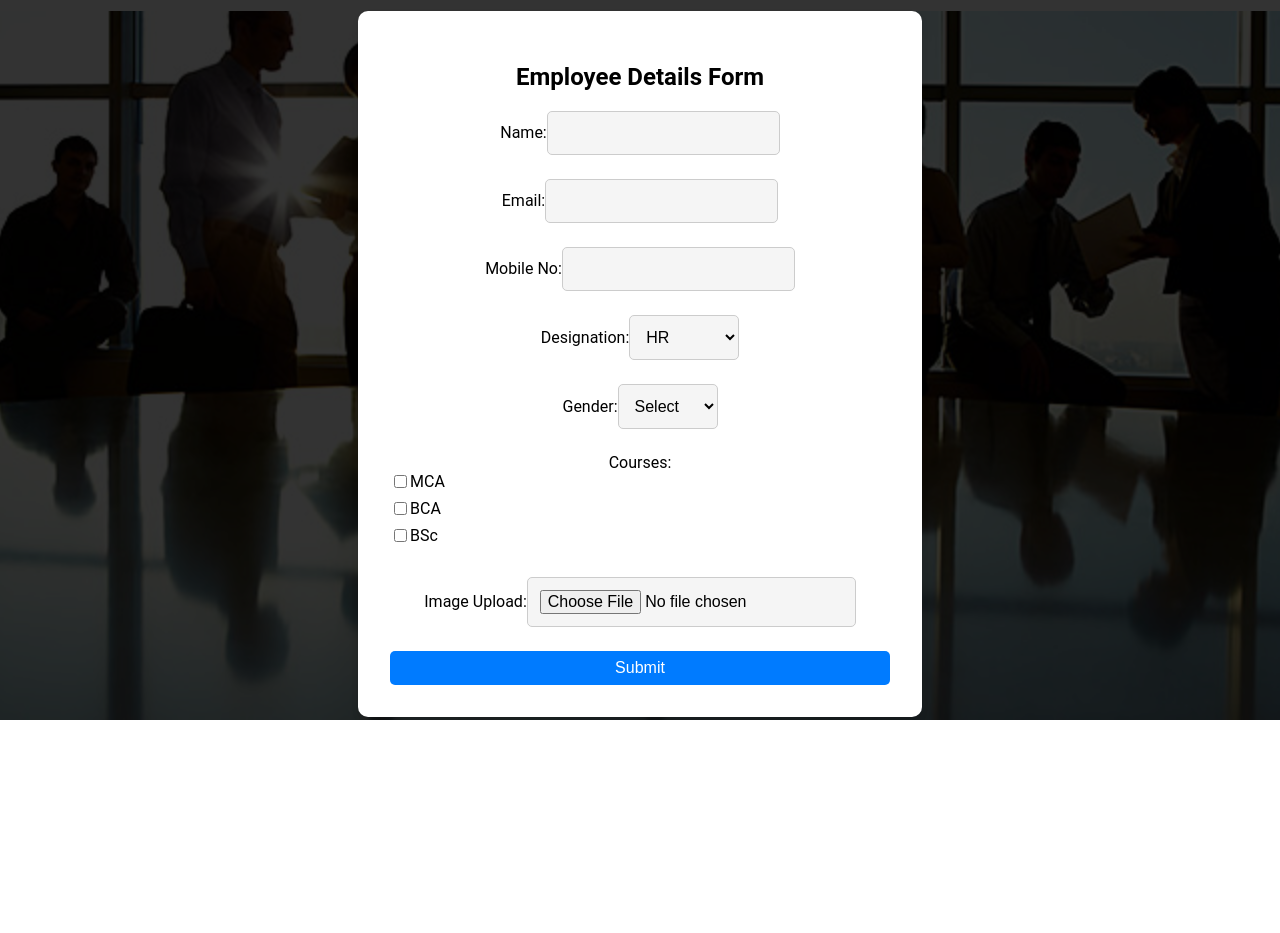
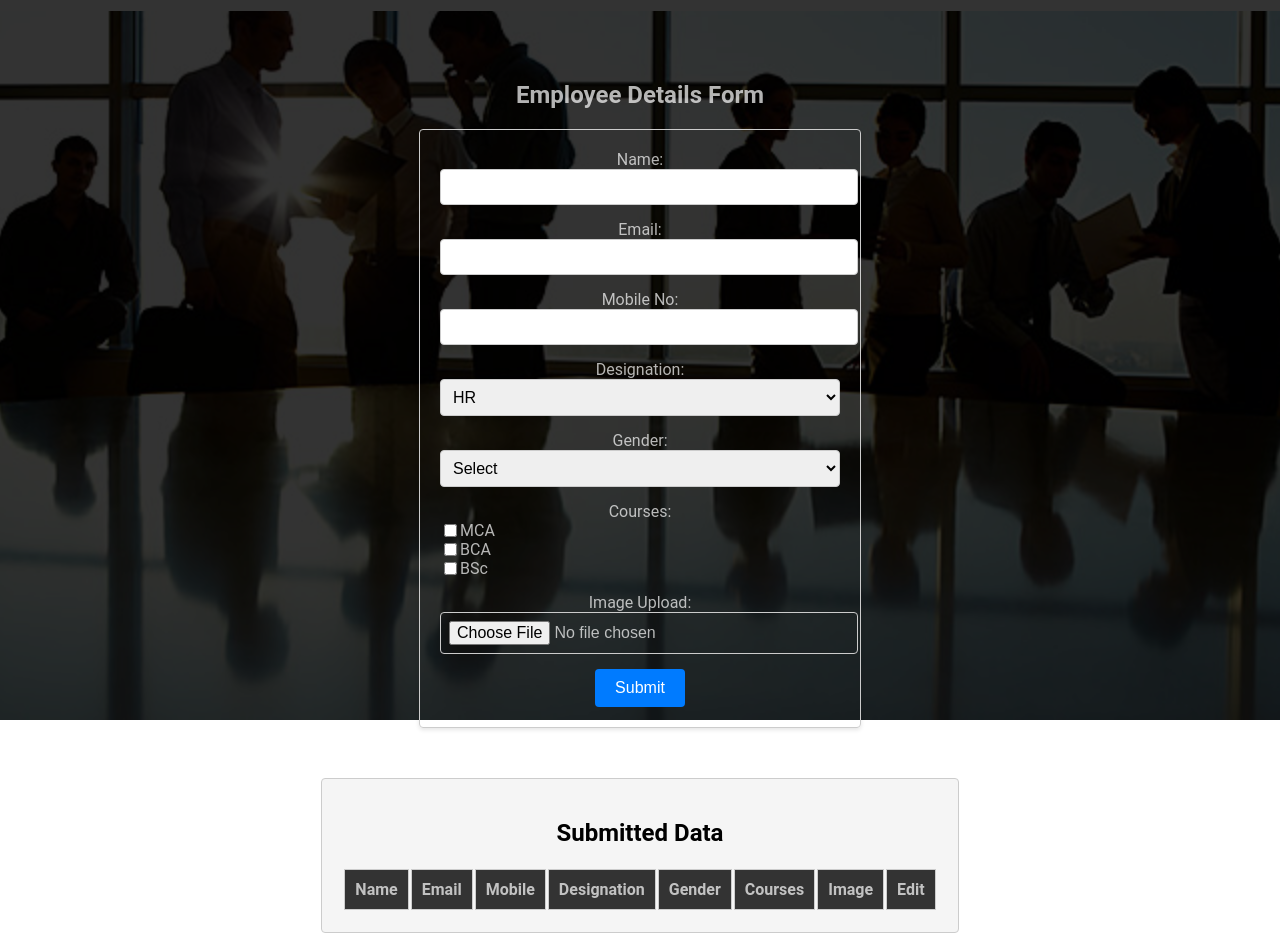
Before and after one commit to bubun123-git/myassignment1, a React (Create React App) app: page /Welcome in a window 1280 px wide. Shown: the part 80-1013 px from the top of the page. Before the commit the page ends 800 px from the top, so only its background shows below. Built offline with nearby package versions, Linux system fonts and the light colour scheme.

Commit message:
almost completed

```diff
--- a/src/App.css
+++ b/src/App.css
@@ -42,7 +42,7 @@ body {
 }
 
 .background-image {
-  position: absolute;
+  position: fixed; /* Use fixed positioning to ensure the image stays in place */
   top: 0;
   left: 0;
   width: 100%;
@@ -50,5 +50,4 @@ body {
   object-fit: cover;
   z-index: -1;
   filter: brightness(20%);
-
 }
--- /dev/null
+++ b/src/Components/Employee.css
@@ -0,0 +1,29 @@
+.submitted-data-container {
+    margin-top: 50px;
+    padding: 20px;
+    border: 1px solid #ccc;
+    border-radius: 4px;
+    background-color: #f5f5f5;
+  }
+
+  .submitted-data-table td {
+    padding: 10px;
+    border: 1px solid #ccc;
+    font-weight: bold;
+    color: black;
+  }
+
+  .submitted-data-table th,
+  .submitted-data-table td {
+    padding: 10px;
+    border: 1px solid #ccc;
+  }
+
+  .submitted-data-table th {
+    background-color: #333
+  }
+  .submitted-data-table td.name,
+.submitted-data-table td.email {
+  font-weight: bold;
+  color: black;
+}
--- a/src/Components/Employee.js
+++ b/src/Components/Employee.js
@@ -1,11 +1,68 @@
-import React from 'react'
+import React, { useEffect, useState } from "react";
+import "../Components/Employee.css";
 
-function Employee() {
+function Employee({ submittedDataList, onEdit }) {
+    const [editIndex, setEditIndex] = useState(null);
+
+    const handleEditClick = (index) => {
+        setEditIndex(index);
+        // Pass the index of the user being edited to the parent component
+        onEdit(index);
+      };
+
+  useEffect(() => {
+    localStorage.setItem(
+      "submittedDataList",
+      JSON.stringify(submittedDataList)
+    );
+  }, [submittedDataList]);
   return (
-    <div>
-      Employee
+    <div className="submitted-data-container">
+      <h2 style={{ color: "black" }}>Submitted Data</h2>
+      <table className="submitted-data-table">
+        <thead>
+          <tr>
+            <th>Name</th>
+            <th>Email</th>
+            <th>Mobile</th>
+            <th>Designation</th>
+            <th>Gender</th>
+            <th>Courses</th>
+            <th>Image</th>
+            <th>Edit</th>
+          </tr>
+        </thead>
+        <tbody>
+          {submittedDataList.map((data, index) => (
+            <tr key={index}>
+              <td>{data.name}</td>
+              <td>{data.email}</td>
+              <td>{data.mobile}</td>
+              <td>{data.designation}</td>
+              <td>{data.gender}</td>
+              <td>
+                {Object.keys(data.courses)
+                  .filter((key) => data.courses[key])
+                  .join(", ")}
+              </td>
+              <td>
+                {data.image && (
+                  <img
+                    src={URL.createObjectURL(data.image)}
+                    alt={`Submitted image ${index}`}
+                    className="submitted-image"
+                  />
+                )}
+              </td>
+              <td>
+                <button onClick={() => handleEditClick(index)}>Edit</button>
+              </td>
+            </tr>
+          ))}
+        </tbody>
+      </table>
     </div>
-  )
+  );
 }
 
-export default Employee
+export default Employee;
--- a/src/Components/Mainheader.js
+++ b/src/Components/Mainheader.js
@@ -1,23 +1,23 @@
 import React from "react";
 import { NavLink } from "react-router-dom/cjs/react-router-dom";
-import '../Components/Mainheader.css'
+import "../Components/Mainheader.css";
 
-function Mainheader({isAuthenticated}) {
-
+function Mainheader({ isAuthenticated }) {
   return (
     <header className="main-header">
       <nav>
         <ul className="nav-list">
           <li className="nav-item">
-          <NavLink to="/Home" className="nav-link">Login</NavLink>
+            <NavLink to="/Home" className="nav-link">
+              Login
+            </NavLink>
           </li>
           {isAuthenticated && (
             <>
               <li className="nav-item">
-              <NavLink to="/Welcome" className="nav-link">Welcome</NavLink>
-            </li>
-            <li className="nav-item">
-              <NavLink to="/Employee" className="nav-link">Employee</NavLink>
+                <NavLink to="/Welcome" className="nav-link">
+                  Welcome
+                </NavLink>
               </li>
             </>
           )}
--- a/src/Components/Welcome.css
+++ b/src/Components/Welcome.css
@@ -1,54 +1,63 @@
 .welcome-container {
-    max-width: 500px;
-    margin: 0 auto;
-    padding: 2rem;
-    border-radius: 10px;
-    background-color: #fff;
-    box-shadow: 0 4px 6px rgba(0, 0, 0, 0.1);
+  display: flex;
+  flex-direction: column;
+  align-items: center;
+  margin-top: 50px;
+  color: rgba(255, 255, 255, 0.7);
 }
 
 .welcome-form {
   display: flex;
   flex-direction: column;
+  align-items: center;
+  width: 400px;
+  border: 1px solid #ccc;
+  border-radius: 4px;
+  padding: 20px;
+  box-shadow: 0 2px 4px rgba(0, 0, 0, 0.1);
 }
 
 .form-group {
-    margin-bottom: 1.5rem;
+  margin-bottom: 15px;
+  width: 100%;
 }
 
 .form-control {
-    padding: 0.75rem;
-    font-size: 1rem;
-    border-radius: 5px;
+  width: 100%;
+  padding: 8px;
+  font-size: 16px;
   border: 1px solid #ccc;
-    background-color: #f5f5f5;
+  border-radius: 4px;
 }
 
 .form-control:focus {
   outline: none;
-    box-shadow: 0 0 3px rgba(0, 123, 255, 0.5);
+  box-shadow: 0 0 4px rgba(0, 123, 255, 0.5);
 }
 
 .checkbox-label {
   display: flex;
   align-items: center;
-    margin-bottom: 0.5rem;
-  }
-
-  .checkbox-input {
-    margin-right: 0.5rem;
+  margin-right: 10px;
 }
 
 .btn-submit {
-    padding: 0.5rem 1rem;
-    font-size: 1rem;
-    border-radius: 5px;
+  padding: 10px 20px;
+  font-size: 16px;
   background-color: #007bff;
   color: #fff;
   border: none;
+  border-radius: 4px;
   cursor: pointer;
+  transition: background-color 0.3s ease;
 }
 
 .btn-submit:hover {
-    background-color: #0056b3;
+  background-color: #0069d9;
 }
+
+.error {
+  color: red;
+  font-size: 12px;
+  margin-top: 5px;
+}
--- a/src/Components/Welcome.js
+++ b/src/Components/Welcome.js
@@ -1,6 +1,7 @@
 import React, { useState } from "react";
+import Employee from "./Employee";
+import { useEffect } from "react";
 import "../Components/Welcome.css";
-import { useEffect } from "react";
 
 function Welcome() {
   const [formData, setFormData] = useState({
@@ -19,6 +20,9 @@ function Welcome() {
 
   const [errors, setErrors] = useState({});
   const [emails, setEmails] = useState([]);
+  const [submittedDataList, setSubmittedDataList] = useState([]);
+  const [editIndex, setEditIndex] = useState(null);
+
 
   useEffect(() => {
     setEmails((prevEmails) => {
@@ -64,13 +68,49 @@ function Welcome() {
           ? files[0]
           : value,
     }));
+
+    if (name === "courses") {
+      setFormData((prevData) => ({
+        ...prevData,
+        courses: Object.keys(prevData.courses)
+          .map((key) => ({ [key]: e.target.value === key }))
+          .filter((course) => Object.values(course)[0])[0],
+      }));
+    }
+  };
+
+  const handleEdit = (index) => {
+    setEditIndex(index);
+    // Populate the form with the details of the selected user
+    setFormData(submittedDataList[index]);
   };
 
   const handleSubmit = (e) => {
     e.preventDefault();
-    // You can handle form submission here
-    console.log(formData);
+    if (editIndex !== null) {
+      const updatedDataList = submittedDataList.map((item, index) =>
+        index === editIndex ? formData : item
+      );
+      setSubmittedDataList(updatedDataList);
+    } else {
+      setSubmittedDataList((prevList) => [...prevList, formData]);
+    }
+    setFormData({
+      name: "",
+      email: "",
+      mobile: "",
+      designation: "",
+      gender: "",
+      courses: {
+        MCA: false,
+        BCA: false,
+        BSc: false,
+      },
+      image: null,
+    });
+    setEditIndex(null);
   };
+
 
   return (
     <div className="welcome-container">
@@ -196,9 +236,9 @@ function Welcome() {
           Submit
         </button>
       </form>
+      <Employee submittedDataList={submittedDataList} onEdit={handleEdit} />
     </div>
   );
 }
 
-
 export default Welcome;
```
Lines whose indentation alone changed are shown as unchanged.
